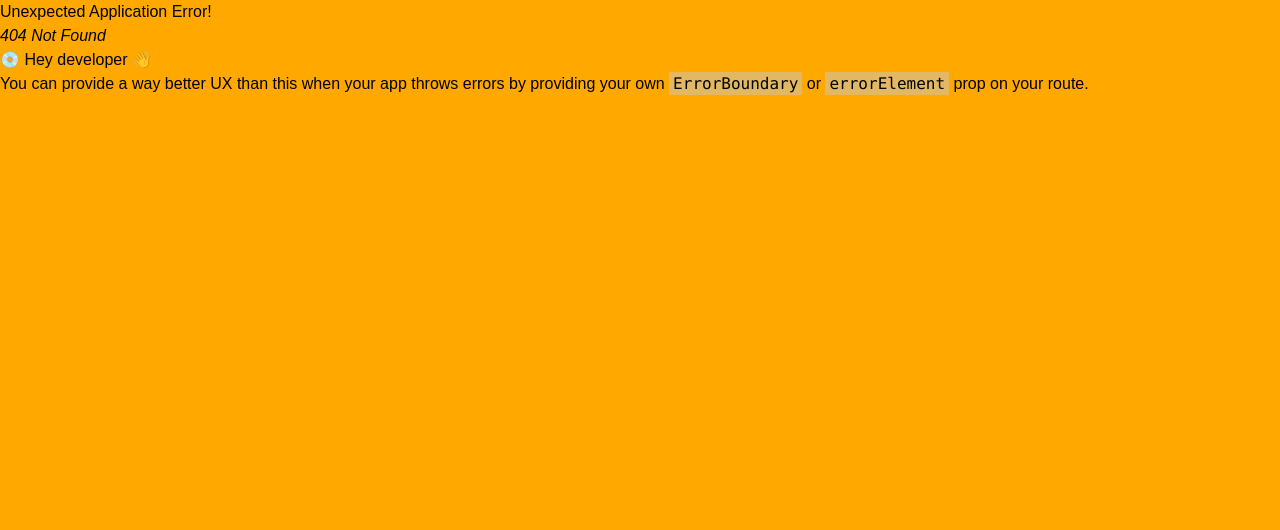
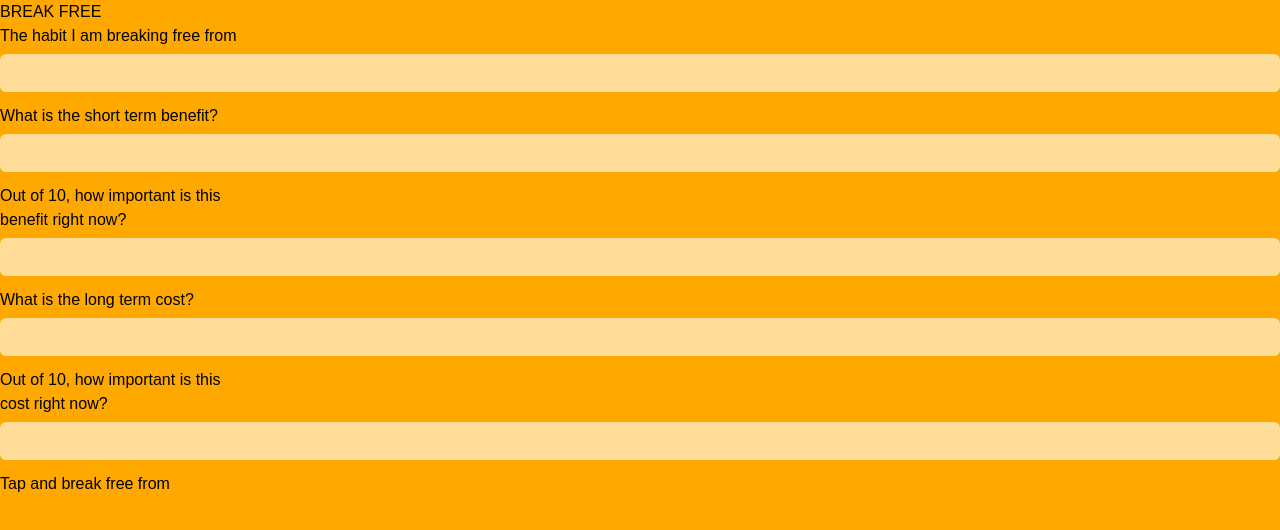
Before and after one commit to Ed-TheVisionMaker/break-free, a React (Vite) app: page / in a window 1280 px wide. Before the commit this address had no page. Shown: the top 530 px of the page. Built offline with nearby package versions, Linux system fonts and the light colour scheme.

Commit message:
removed router to see if redirect works

```diff
--- a/src/App.jsx
+++ b/src/App.jsx
@@ -1,12 +1,15 @@
-import { Routes, Route } from 'react-router-dom';
+// import { Routes, Route } from 'react-router-dom';
 import DataForm from "./Components/DataForm/DataForm";
 
 
 function App() {
   return (
-      <Routes>
-        <Route path='/' element={<DataForm />}/>
-      </Routes>
+      // <Routes>
+      //   <Route path='/' element={<DataForm />}/>
+      // </Routes>
+      <>
+      <DataForm />
+      </>
   );
 }
 
--- a/src/main.jsx
+++ b/src/main.jsx
@@ -1,18 +1,19 @@
 import React from 'react';
 import ReactDOM from 'react-dom/client';
 import App from './App.jsx';
-import { createBrowserRouter, Router, RouterProvider } from 'react-router-dom';
+// import { createBrowserRouter, Router, RouterProvider } from 'react-router-dom';
 import './global.css';
 
-const router = createBrowserRouter([
-  {
-    path: '/break-free',
-    element: <App />,
-  },
-]);
+// const router = createBrowserRouter([
+//   {
+//     path: '/break-free',
+//     element: <App />,
+//   },
+// ]);
 
 ReactDOM.createRoot(document.getElementById('root')).render(
   <React.StrictMode>
-    <RouterProvider router={router} />
+    {/* <RouterProvider router={router} /> */}
+    <App />
   </React.StrictMode>
 );
```
